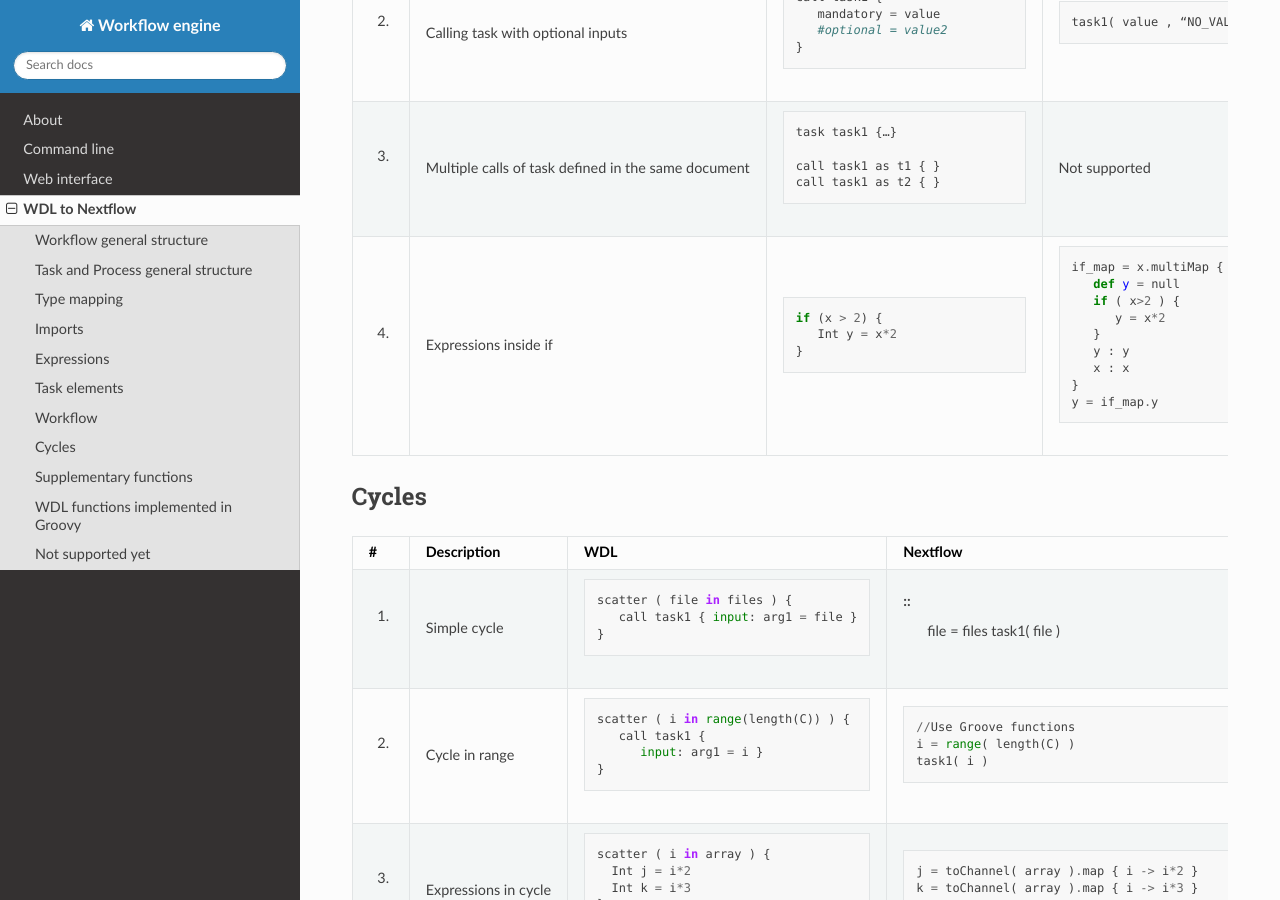
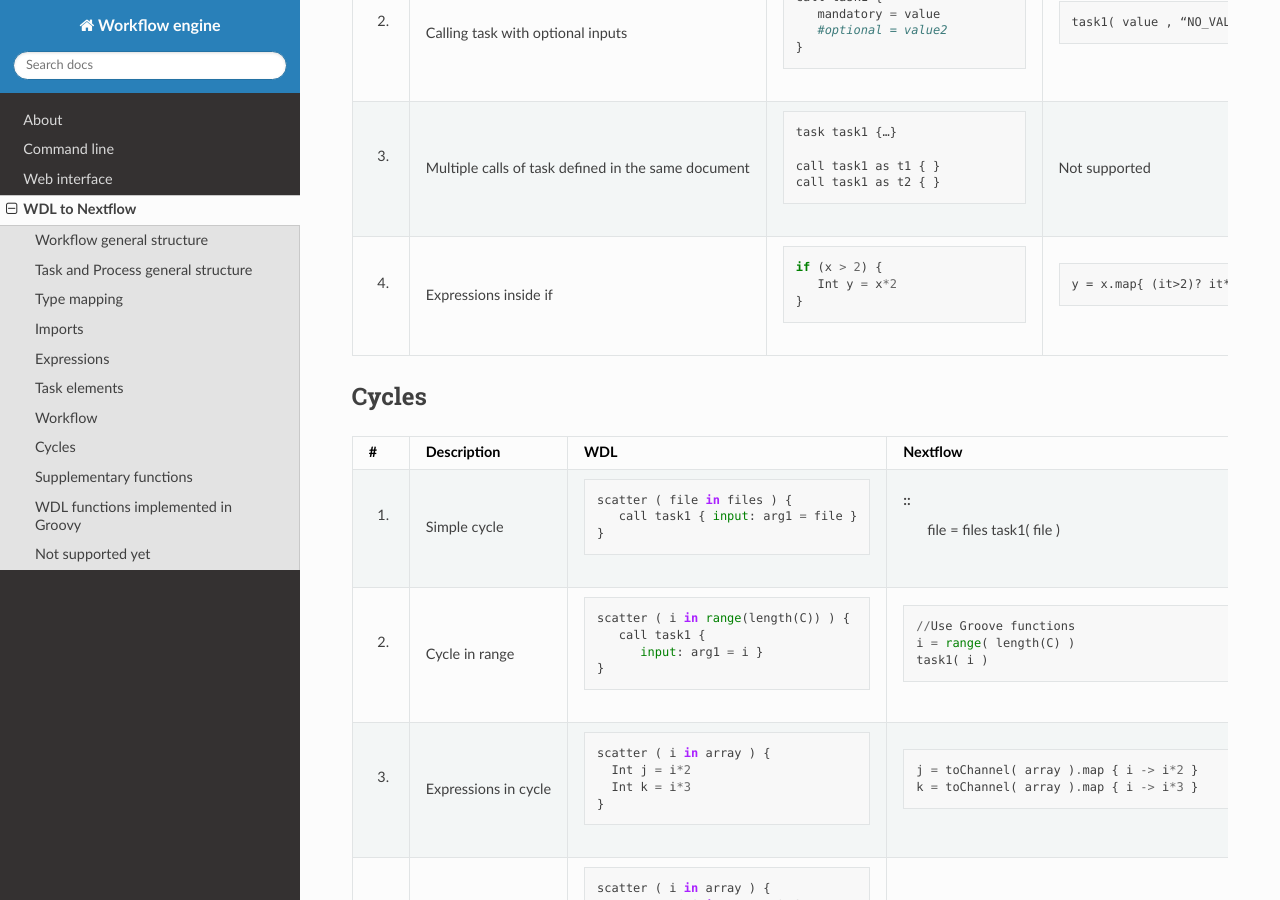
Before and after one commit to genespace-ru/workflow-engine-docs, a Sphinx documentation site: the page built from source/wdlToNextflow.rst, in a window 1280 px wide and 900 px high, scrolled down 4824 px. Built offline with Sphinx 7.4.7 and the Read the Docs theme 3.1.0, drawn with Linux system fonts in a browser that asks for light colours.

Commit message:
Update wdlToNextflow.rst

```diff
--- a/source/wdlToNextflow.rst
+++ b/source/wdlToNextflow.rst
@@ -445,16 +445,7 @@
         }
      - ::
 
-        if_map = x.multiMap { x ->
-           def y = null
-           if ( x>2 ) {
-              y = x*2
-           }
-           y : y
-           x : x
-        }
-        y = if_map.y
-
+        y = x.map{ (it>2)? it*2 : null }.filter{ it != null }
 Cycles
 ------
 
```
